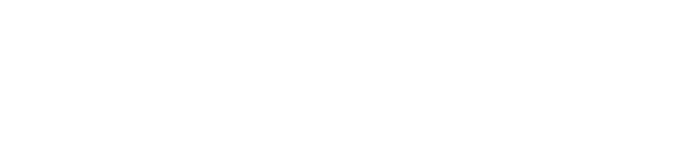
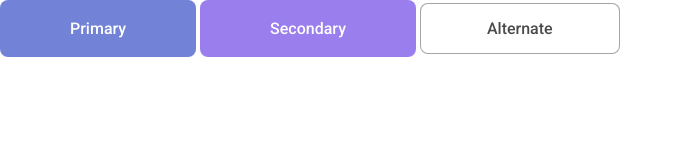
Before and after one commit to js-tasks-ru/htmlcss-20210409_kivals-90, a website: page 03-lection1/01-button/index.html in a window 1280 px wide. Shown: the whole page, without its empty margins (0-683 px from the left). Drawn offline with nearby package versions, Linux system fonts and the light colour scheme.

Commit message:
Add button component

```diff
--- a/03-lection1/01-button/button.css
+++ b/03-lection1/01-button/button.css
@@ -1 +1,51 @@
 /* Стилизация кнопки */
+.btn {
+    --btn-transition: opacity 200ms ease-in-out, background 200ms ease-in-out;
+    opacity: .7;
+    padding: 15px 66px;
+    border-radius: 8px;
+    border: 4px solid rgba(0, 0, 0, 0);
+    font-weight: 500;
+    font-size: 16px;
+    line-height: 19px;
+    text-align: center;
+    color: #FFFFFF;
+    cursor: pointer;
+}
+
+.btn:hover {
+    opacity: 1;
+}
+
+.btn:disabled {
+    opacity: .3;
+    cursor: not-allowed;
+}
+
+.btn-primary {
+    transition: var(--btn-transition);
+    background: var(--primary);
+}
+
+.btn-primary:active {
+    border-color: rgba(255, 255, 255, 0.5);
+}
+
+.btn-secondary {
+    transition: var(--btn-transition);
+    background: var(--secondary);
+}
+
+.btn-secondary:active {
+    border-color: rgba(255,255,255, .1);
+}
+
+.btn-alternate {
+    color: #000;
+    background: #FFF;
+    border: 1px solid rgba(0, 0, 0, .5);
+}
+
+.btn-alternate:active {
+    border-width: 3px;
+}
--- a/03-lection1/01-button/index.html
+++ b/03-lection1/01-button/index.html
@@ -3,9 +3,14 @@
 <html lang="ru">
     <head>
         <link rel="stylesheet" href="../../assets/css/main.css">
+        <link rel="stylesheet" href="../../node_modules/normalize.css/normalize.css">
         <link rel="stylesheet" href="./button.css">
     </head>
     <body>
-
+        <div class='wrapper'>
+            <button class='btn btn-primary'>Primary</button>
+            <button class='btn btn-secondary'>Secondary</button>
+            <button class='btn btn-alternate'>Alternate</button>
+        </div>
     </body>
 </html>
```
